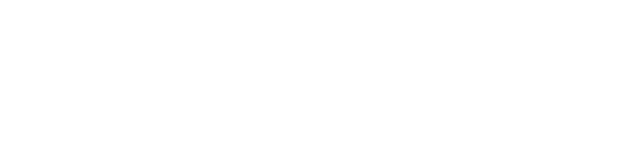
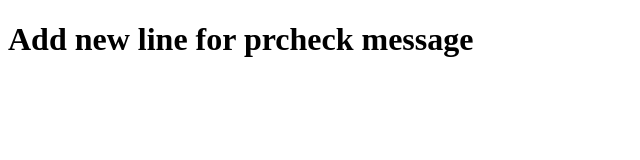
Before and after one commit to ChathuraIshara/pr-message-check, a plain HTML site: page index.html in a window 1280 px wide. Shown: the whole page, without its empty margins (0-640 px from the left). Drawn offline with Linux system fonts and the light colour scheme.

Commit message:
Add header line for PR check message in index.html

```diff
--- a/index.html
+++ b/index.html
@@ -4,6 +4,7 @@
     <meta charset="UTF-8">
     <meta name="viewport" content="width=device-width, initial-scale=1.0">
     <title>Document</title>
+    <h1>Add new line for prcheck message</h1>
 </head>
 <body>
 </body>
```
